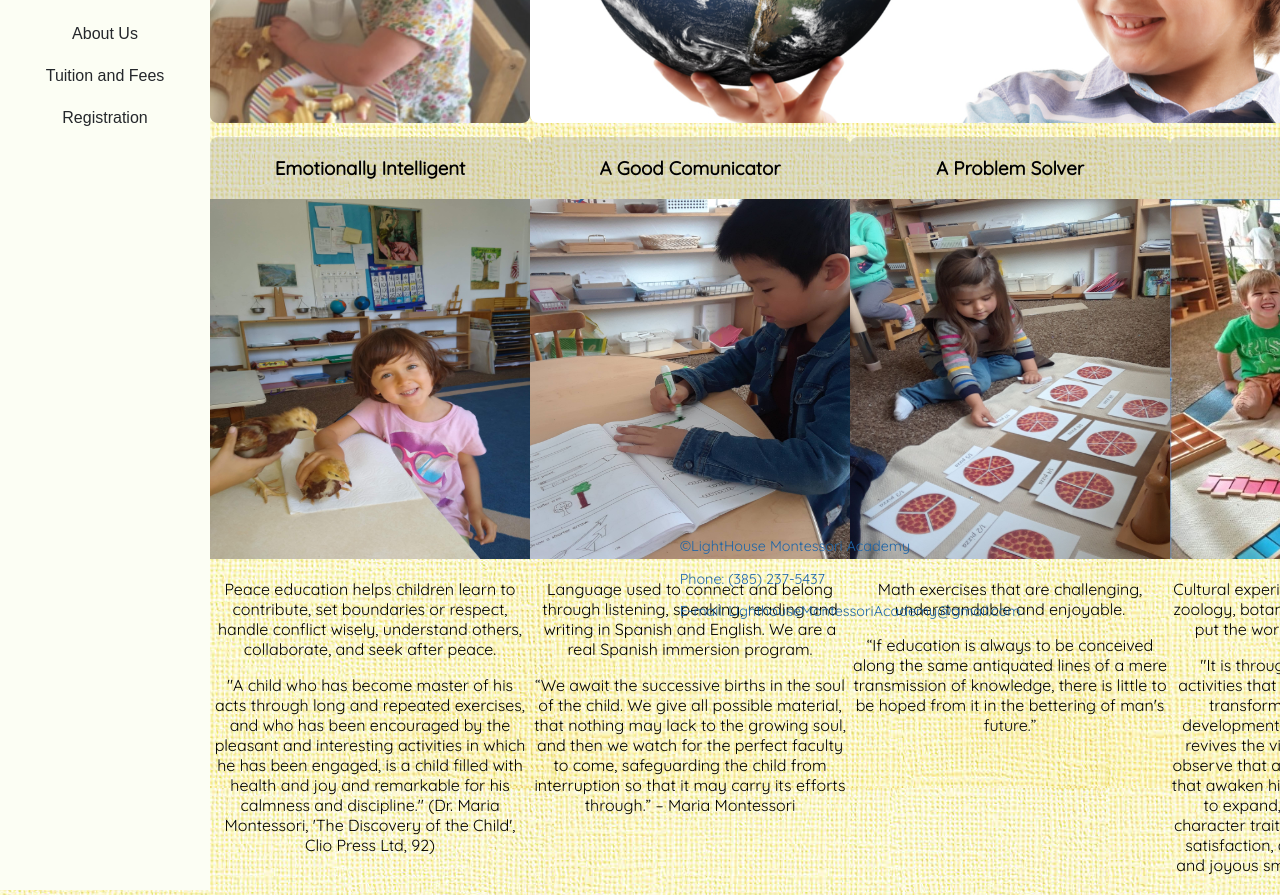
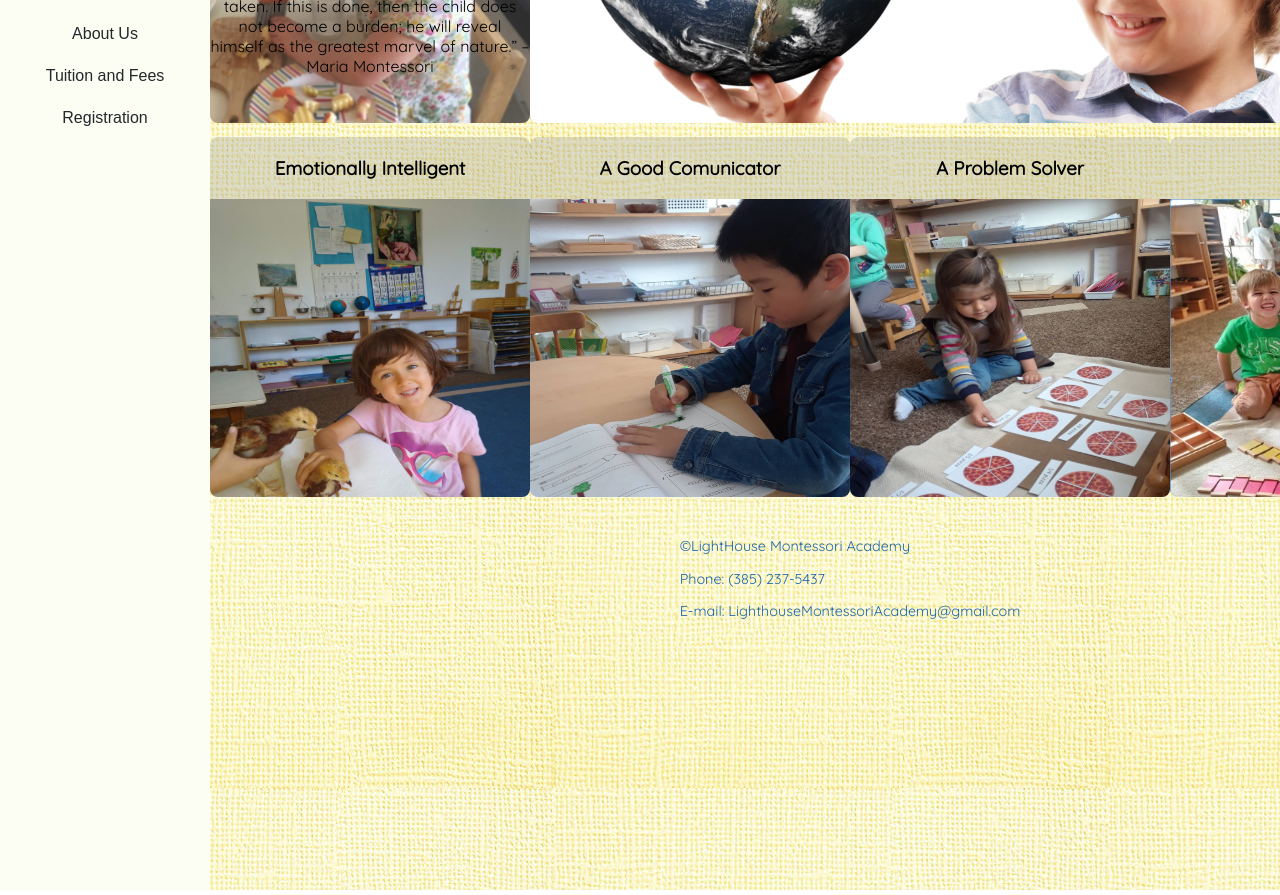
Before and after one commit to MichiMar/lighthouse-academy-newwebsite, a React (Create React App) app: page / in a window 1280 px wide. Shown: the part 320-1215 px from the top of the page. Built offline with nearby package versions, Linux system fonts and the light colour scheme.

Commit message:
home menu fixed positions

```diff
--- a/src/pages/home.js
+++ b/src/pages/home.js
@@ -27,12 +27,9 @@ export default class Home extends Component {
 
             <div className="summary-images">
               <div className="images-wrapper-upper-block">
-                <div className="topic-block">
+                <div onClick={this.handleLinkClick} className="topic-block">
                   <h3>Confident</h3>
-                  <div onClick={this.handleLinkClick}>
-                    <div className="image">
-                      <img src={confidentImg} />
-                    </div>
+                  <div>
                     <div className="topic-introduction">
                       <p>
                         Practical life activities develop organization and focus
@@ -47,12 +44,15 @@ export default class Home extends Component {
                         as the greatest marvel of nature.” – Maria Montessori
                       </p>
                     </div>
+                    <div className="image">
+                      <img src={confidentImg} />
+                    </div>
                   </div>
                 </div>
 
-                <div className="topic-big-block">
+                <div onClick={this.handleLinkClick} className="topic-big-block">
                   <h3>Enthusiastic life-long learner</h3>
-                  <div onClick={this.handleLinkClick}>
+                  <div>
                     <div className="big-image">
                       <img src={world} />
                     </div>
@@ -79,9 +79,9 @@ export default class Home extends Component {
               </div>
 
               <div className="images-wrapper-lower-block">
-                <div className="topic-block">
+                <div onClick={this.handleLinkClick} className="topic-block">
                   <h3>Emotionally Intelligent</h3>
-                  <div onClick={this.handleLinkClick}>
+                  <div>
                     <div className="image">
                       <img src={emotionalInteligent} />
                     </div>
@@ -104,9 +104,9 @@ export default class Home extends Component {
                   </div>
                 </div>
 
-                <div className="topic-block">
+                <div onClick={this.handleLinkClick} className="topic-block">
                   <h3>A Good Comunicator</h3>
-                  <div onClick={this.handleLinkClick}>
+                  <div>
                     <div className="image">
                       <img src={comunication} />
                     </div>
@@ -128,9 +128,9 @@ export default class Home extends Component {
                   </div>
                 </div>
 
-                <div className="topic-block">
+                <div onClick={this.handleLinkClick} className="topic-block">
                   <h3>A Problem Solver</h3>
-                  <div onClick={this.handleLinkClick}>
+                  <div>
                     <div className="image">
                       <img src={solverProblem} />
                     </div>
@@ -149,9 +149,9 @@ export default class Home extends Component {
                   </div>
                 </div>
 
-                <div className="topic-block">
+                <div onClick={this.handleLinkClick} className="topic-block">
                   <h3>Creative</h3>
-                  <div onClick={this.handleLinkClick}>
+                  <div>
                     <div className="image">
                       <img src={creative} />
                     </div>
--- a/src/styles/home.scss
+++ b/src/styles/home.scss
@@ -36,6 +36,13 @@
                 object-fit: fill;
               }
             }
+
+            .topic-introduction {
+              height: 45vh;
+              width: 25vw;
+              font-size: auto;
+              position: absolute;
+            }
           }
 
           .topic-big-block {
@@ -70,10 +77,18 @@
             border-radius: 8px;
             height: 45vh;
             width: 25vw;
+            overflow: hidden;
+            position: relative;
 
             img {
               height: 45vh;
               width: 25vw;
+            }
+
+            .topic-introduction {
+              height: 45vh;
+              width: 25vw;
+              position: absolute;
             }
           }
         }
```
